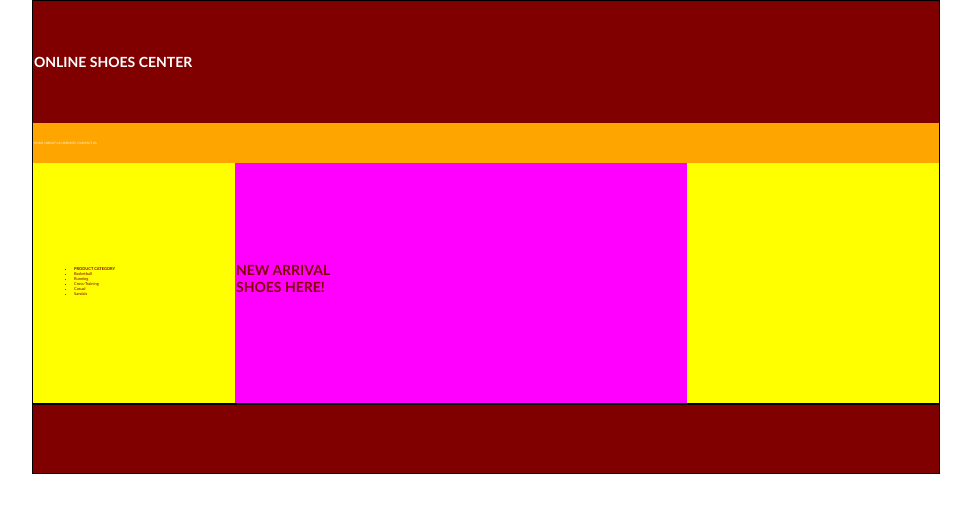
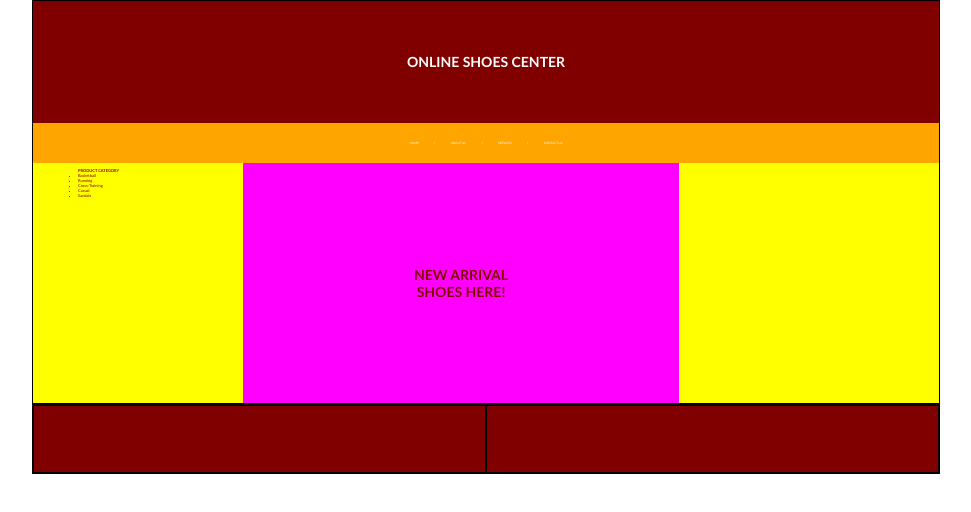
Before and after one commit to JaypeeCabahit/webdev, a plain HTML site: page onlineshoesforpaper.html in a window 1280 px wide. Shown: the whole page, without its empty margins (154-1125 px from the left). Drawn offline with Linux system fonts and the light colour scheme.

Commit message:
Update onlineshoesforpaper.html

```diff
--- a/onlineshoesforpaper.html
+++ b/onlineshoesforpaper.html
@@ -4,21 +4,26 @@
 </head>
 <body style="margin: 0; font-family: Calibri;">
 
-    <table style="width: 908px; border-spacing: 0; margin: 0 auto; border: 1px solid black;">
+    <table style="width: 908px; text-align: center; border-spacing: 0; margin: 0 auto; border: 1px solid black;">
         <tr style="height: 120px;">
-            <td colspan="3" style="background-color: maroon; color: white; font-size: 7px;">
+            <td colspan="3" style="background-color: maroon; color: white; text-align: center; font-size: 7px;">
                 <h1 style="margin: 0; line-height: 120px;">ONLINE SHOES CENTER</h1>
             </td>
         </tr>
         <tr style="height: 40px;">
-            <td colspan="3" style="background-color: orange; color: white; font-size: 3px;">
-                HOME | ABOUT US | SERVICES | CONTACT US
+            <td colspan="3" style="background-color: orange; color: white; font-size: 3px; text-align: center;">
+                <nav>
+                    <a href="#home" style="color: white; text-decoration: none; padding: 0 15px;">HOME</a> |
+                    <a href="#aboutus" style="color: white; text-decoration: none; padding: 0 15px;">ABOUT US</a> |
+                    <a href="#services" style="color: white; text-decoration: none; padding: 0 15px;">SERVICES</a> |
+                    <a href="#contactus" style="color: white; text-decoration: none; padding: 0 15px;">CONTACT US</a>
+                </nav>
             </td>
         </tr>
         <tr style="height: 240px;">
-            <td style="background-color: yellow; width: 200px; font-size: 4px; color: maroon;">
-                <ul>
-                    <li><strong>PRODUCT CATEGORY</strong></li>
+            <td style="background-color: yellow; width: 200px; text-align: left; font-size: 4px; color: maroon; padding: 5px; vertical-align: top;">
+                <ul style="list-style-type: disc;">
+                    <strong>PRODUCT CATEGORY</strong>
                     <li>Basketball</li>
                     <li>Running</li>
                     <li>Cross-Training</li>
@@ -26,19 +31,21 @@
                     <li>Sandals</li>
                 </ul>
             </td>
-            <td style="background-color: magenta; color: maroon; font-size: 7px;">
-                <h1>NEW ARRIVAL<br>SHOES HERE!</h1>
+            <td style="background-color: magenta; text-align: center; color: maroon; vertical-align: middle; font-size: 7px;">
+                <h1 style="margin: 0;">NEW ARRIVAL <br>SHOES HERE!</h1>
             </td>
-            <td style="background-color: yellow; width: 250px; font-size: 4px; color: maroon;"></td>
+            <td style="background-color: yellow; width: 250px; text-align: center; font-size: 4px; color: maroon; padding: 5px; vertical-align: top;">
+            </td>
         </tr>
     </table>
 
-    <table style="width: 908px; height: 70px; border-spacing: 0; margin: 0 auto; border: 1px solid black;">
+    <table style="width: 908px; height: 70px; text-align: center; border-spacing: 0; margin: 0 auto; border: 1px solid black;">
         <tr>
-            <td style="background-color: maroon; color: white; font-size: 3px; width: 50%;"></td>
-            <td style="background-color: maroon; color: white; font-size: 3px; width: 50%;"></td>
+            <td style="background-color: maroon; color: white; font-size: 3px; text-align: center; width: 50%; border: 1px solid black;">
+            </td>
+            <td style="background-color: maroon; color: white; font-size: 3px; text-align: center; width: 50%; border: 1px solid black;">
+            </td>
         </tr>
     </table>
-
 </body>
 </html>
```
